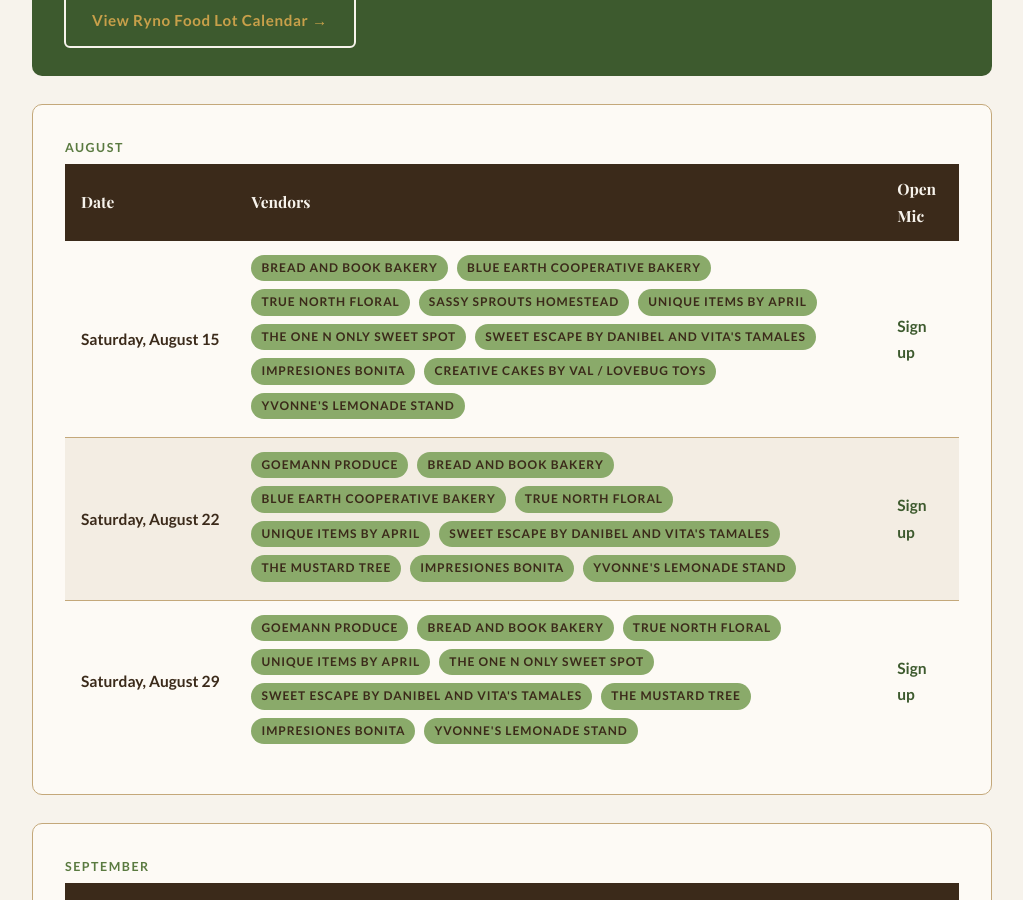
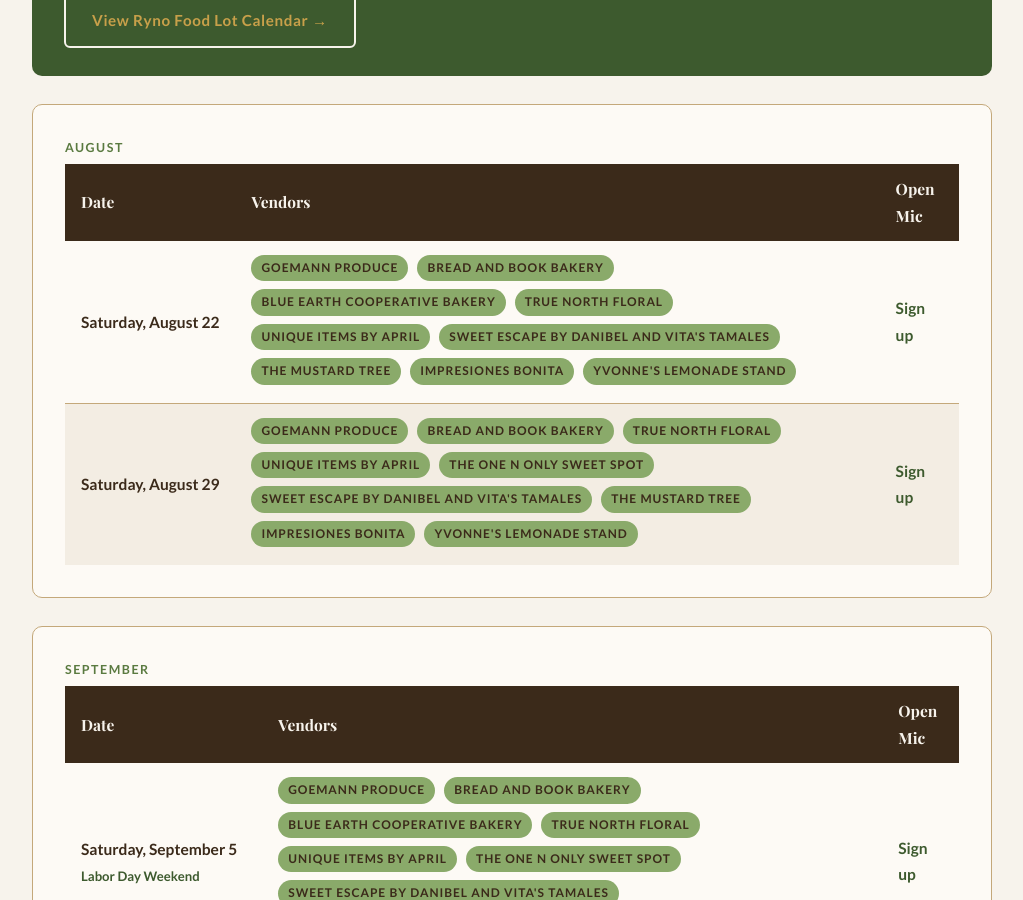
Before and after one commit to blueearthcommunitymarket/blueearthcommunitymarket.github.io, a Jekyll site: the page built from calendar/index.html, in a window 1280 px wide and 900 px high, scrolled down 436 px. Shown: the whole window, without its empty margins (128-1151 px from the left). Built offline with Jekyll 4.4.1, drawn with Linux system fonts in a browser that asks for light colours; some web fonts are replaced.

Commit message:
Remove past August market date

```diff
--- a/calendar/index.html
+++ b/calendar/index.html
@@ -27,22 +27,6 @@ description: 2026 Blue Earth Community Market season schedule. Saturdays 10am-1p
                 </tr>
             </thead>
             <tbody>
-                <tr>
-                    <td class="market-date">Saturday, August 15</td>
-                    <td>
-                        <span class="tag">Bread and Book Bakery</span>
-                        <span class="tag">Blue Earth Cooperative Bakery</span>
-                        <span class="tag">True North Floral</span>
-                        <span class="tag">Sassy Sprouts Homestead</span>
-                        <span class="tag">Unique Items by April</span>
-                        <span class="tag">The One N Only Sweet Spot</span>
-                        <span class="tag">Sweet Escape by Danibel and Vita's Tamales</span>
-                        <span class="tag">Impresiones Bonita</span>
-                        <span class="tag">Creative Cakes By Val / Lovebug Toys</span>
-                        <span class="tag">Yvonne's Lemonade Stand</span>
-                    </td>
-                    <td><a href="/open-mic/" class="openmic-link">Sign up</a></td>
-                </tr>
                 <tr>
                     <td class="market-date">Saturday, August 22</td>
                     <td>
```
